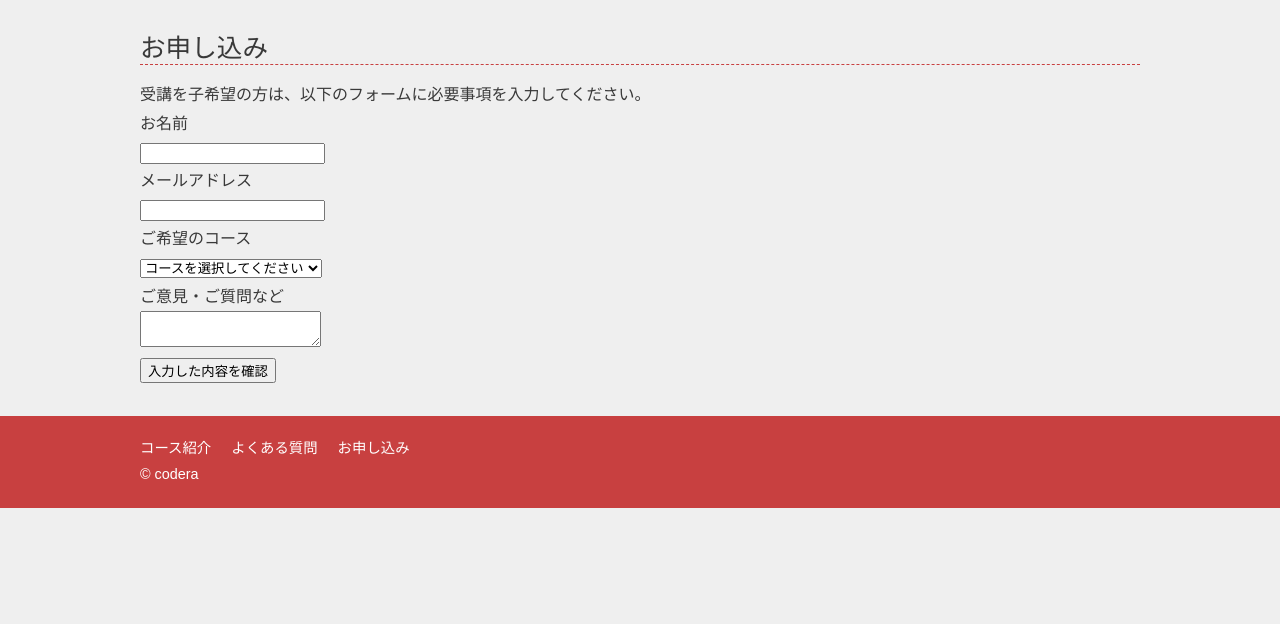
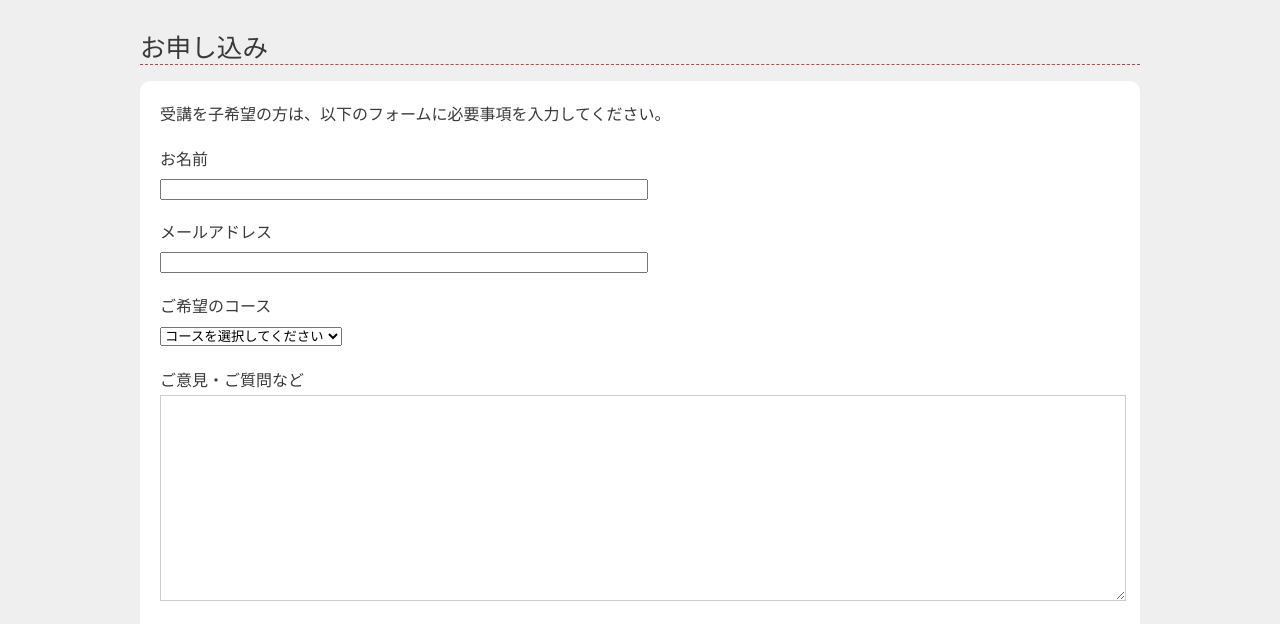
Before and after one commit to MunehiroMachida/task, a plain HTML site: page getting started/contact/index.html in a window 1280 px wide. Shown: the part 128-752 px from the top of the page. Drawn offline with Linux system fonts and the light colour scheme.

Commit message:
form-CSS

```diff
--- a/getting started/contact/css/style.css
+++ b/getting started/contact/css/style.css
@@ -148,13 +148,49 @@ main{
 
 
 
+/* contact お申し込み */
+.contact{
+    padding: 20px;
+    background: #fff;
+    border-radius: 10px;
+}
+
+.contact p{
+    margin-bottom: 1em;
+}
+input[type="text"],
+input[type="email"],
+textarea{
+    width: 100%;
+}
+textarea{
+    height: 200px;
+    border: 1px solid #ccc;
+}
+
+@media screen and (min-width:768px){
+    input[type="text"],
+    input[type="email"]{
+
+        width: 50%;
+
+}
+
+}
 
 
-
-
-
-
-
+/* お申し込みボタン */
+input[type="submit"]{
+    width: 300px;
+    padding: 8px 0;
+    background-color: "#709a00";
+    border: none;
+    border-radius: 10px;
+    text-align: center;
+    text-decoration: none;
+    color: #fff;
+    font-size: 1.2rem;
+}
 
 footer{
     background-color: #c84040;
```
